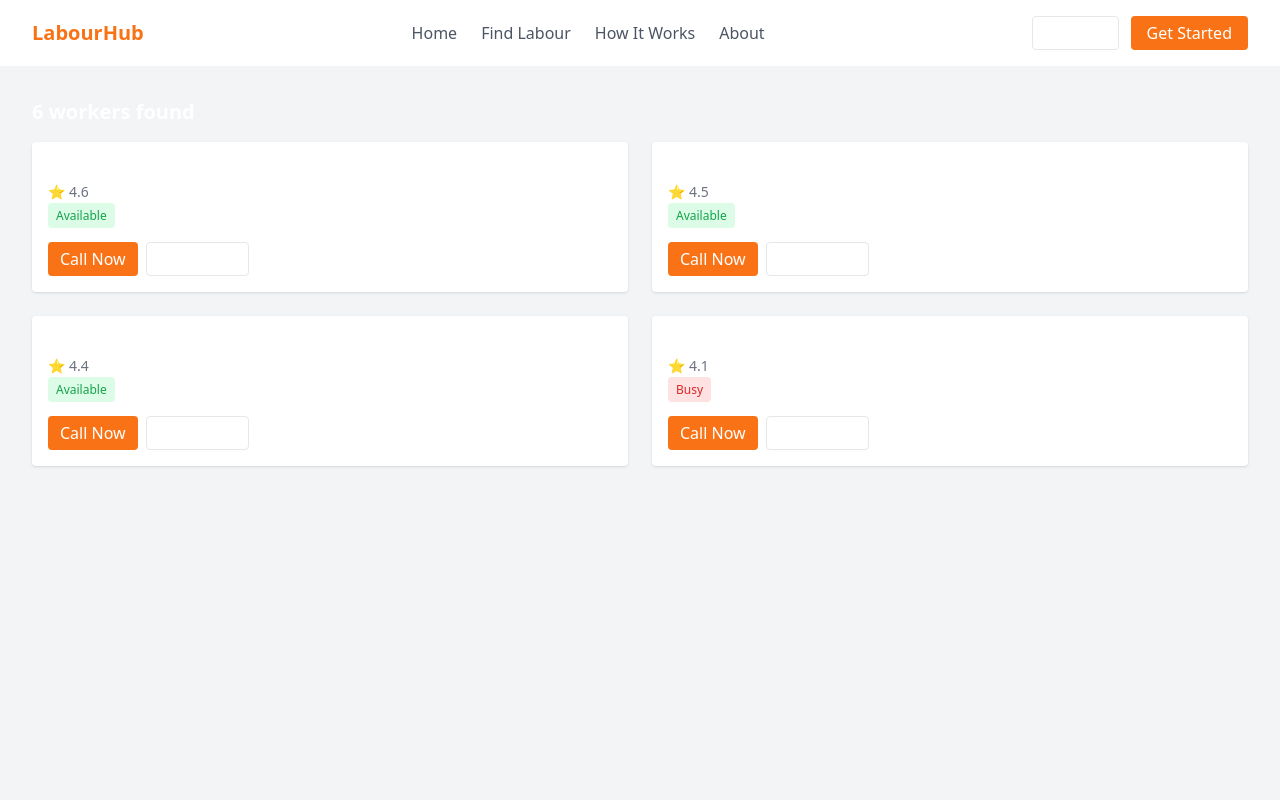
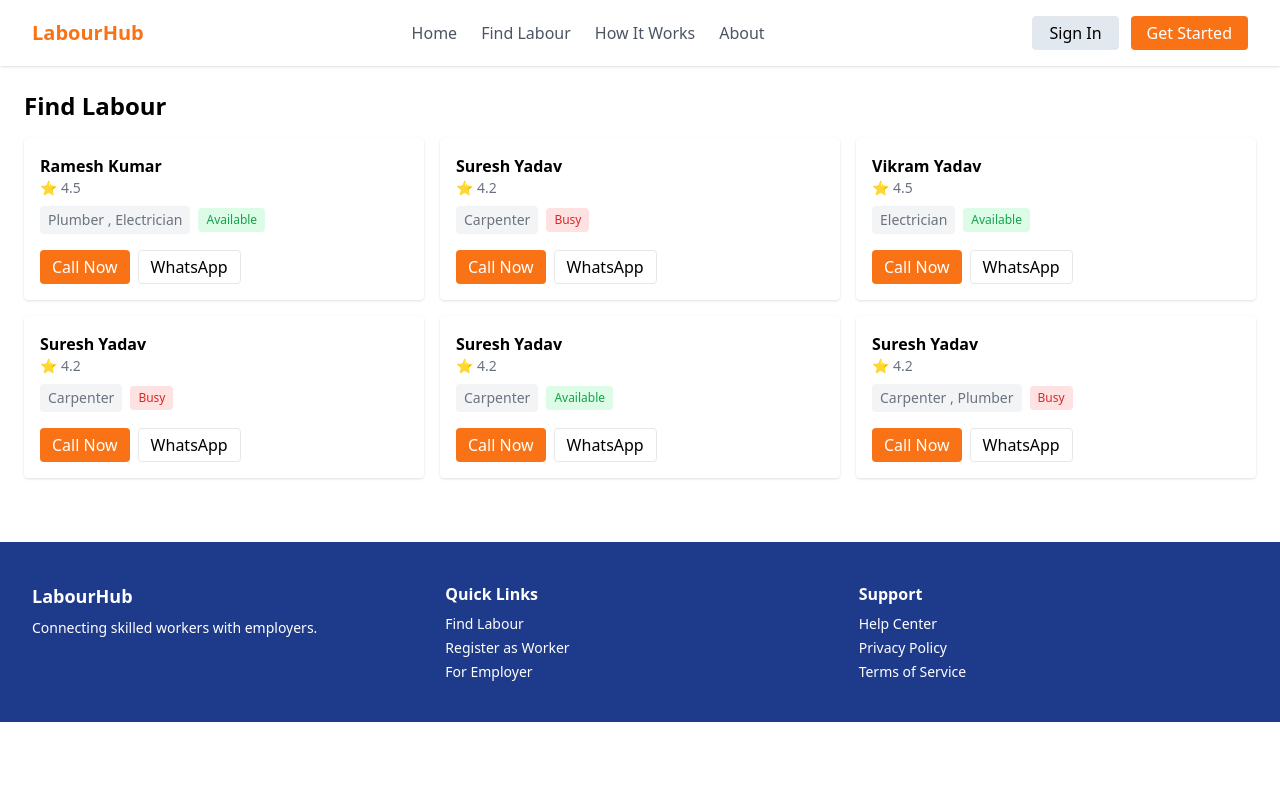
Before and after one commit to ravipchoudhary/labour_hub, a React (Vite) app in the folder labour_hub/: page /find-labour in a window 1280 px wide. Shown: the top 800 px of the page. Built offline with nearby package versions, Linux system fonts and the light colour scheme.

Commit message:
Nest changes

```diff
--- a/labour_hub/src/components/cards/WorkerCard.tsx
+++ b/labour_hub/src/components/cards/WorkerCard.tsx
@@ -1,14 +1,19 @@
+import { WorkerStatus } from "../../data/worker";
+
 type Props = {
     name: string;
     rating: number;
-    status: "Available" | "Busy";
+    status: WorkerStatus;
+    skills?: string[];
 };
 
-const WorkerCard = ({ name, rating, status }: Props) => {
+const WorkerCard = ({ name, rating, status, skills }: Props) => {
     return (
         <div className="bg-white p-4 rounded shadow">
             <h3 className="font-semibold">{name}</h3>
             <p className="text-sm text-gray-500">⭐ {rating}</p>
+            <div className="flex items-center gap-2 mt-2">
+                <span className="text-sm text-gray-500 bg-gray-100 px-2 py-1 rounded">{skills}</span>
 
                 <span
                     className={`text-xs px-2 py-1 rounded ${status === "Available"
@@ -18,12 +23,12 @@ const WorkerCard = ({ name, rating, status }: Props) => {
                 >
                     {status}
                 </span>
-
+            </div>
             <div className="flex gap-2 mt-4">
-                <button className="bg-orange-500 text-white px-3 py-1 rounded">
+                <button className="bg-orange-500 hover:bg-orange-600 text-white px-3 py-1 rounded">
                     Call Now
                 </button>
-                <button className="border px-3 py-1 rounded">WhatsApp</button>
+                <button className="border px-3 py-1 rounded hover:bg-orange-500 hover:text-white">WhatsApp</button>
             </div>
         </div>
     );
--- a/labour_hub/src/components/common/Header.tsx
+++ b/labour_hub/src/components/common/Header.tsx
@@ -13,8 +13,8 @@ const Header = () => {
             </nav>
 
             <div className="flex gap-3">
-                <button className="border px-4 py-1 rounded">Sign In</button>
-                <button className="bg-orange-500 text-white px-4 py-1 rounded">
+                <button className="border px-4 py-1 rounded bg-slate-200 hover:bg-orange-500 hover:text-white">Sign In</button>
+                <button className="bg-orange-500 hover:bg-orange-600 text-white px-4 py-1 rounded">
                     Get Started
                 </button>
             </div>
--- /dev/null
+++ b/labour_hub/src/data/worker.ts
@@ -0,0 +1,54 @@
+export type WorkerStatus = "Available" | "Busy";
+
+export interface Worker {
+    id: number;
+    name: string;
+    rating: number;
+    status: WorkerStatus;
+    skills: string[];
+}
+
+export const workers: Worker[] = [
+    {
+        id: 1,
+        name: "Ramesh Kumar",
+        rating: 4.5,
+        status: "Available",
+        skills: ["Plumber ," , " Electrician"],
+    },
+    {
+        id: 2,
+        name: "Suresh Yadav",
+        rating: 4.2,
+        status: "Busy",
+        skills: ["Carpenter"],
+    },
+    {
+        id: 3,
+        name: "Vikram Yadav",
+        rating: 4.5,
+        status: "Available",
+        skills: ["Electrician"],
+    },
+    {
+        id: 4,
+        name: "Suresh Yadav",
+        rating: 4.2,
+        status: "Busy",
+        skills: ["Carpenter"],
+    },
+    {
+        id: 5,
+        name: "Suresh Yadav",
+        rating: 4.2,
+        status: "Available",
+        skills: ["Carpenter"],
+    },
+    {
+        id: 6,
+        name: "Suresh Yadav",
+        rating: 4.2,
+        status: "Busy",
+        skills: ["Carpenter ,"," Plumber"],
+    },
+];
--- a/labour_hub/src/index.css
+++ b/labour_hub/src/index.css
@@ -4,8 +4,8 @@
 
 @layer base {
   body {
-    background-color: rgb(9, 75, 231);
-    color: rgb(255 255 255);
+    /* background-color: rgb(9, 75, 231);
+    color: rgb(255 255 255); */
     font-family: ui-sans-serif, system-ui, sans-serif;
   }
 }
--- a/labour_hub/src/pages/Dashboard.tsx
+++ b/labour_hub/src/pages/Dashboard.tsx
@@ -7,11 +7,45 @@ const Dashboard = () => {
                 Welcome back, Employer!
             </h2>
 
-            <div className="grid grid-cols-4 gap-4 mb-8">
+            <div className="mt-8 grid grid-cols-1 gap-6 sm:grid-cols-2 lg:grid-cols-4">
                 <StatCard title="Workers Contacted" value="24" />
                 <StatCard title="Active Searches" value="3" />
                 <StatCard title="Workers Hired" value="12" />
                 <StatCard title="Avg Response Time" value="2h" />
+            </div>
+            <div className="mt-10 rounded-xl border bg-white p-6">
+                <h2 className="text-lg font-semibold">Find Workers</h2>
+
+                <div className="mt-6 grid grid-cols-1 gap-4 lg:grid-cols-3">
+                    <select className="w-full rounded-lg border px-4 py-3 text-sm focus:outline-none">
+                        <option>All Skills</option>
+                        <option>Electrician</option>
+                        <option>Plumber</option>
+                        <option>Carpenter</option>
+                    </select>
+
+                    <input
+                        type="text"
+                        placeholder="Enter area or locality"
+                        className="w-full rounded-lg border px-4 py-3 text-sm focus:outline-none"
+                    />
+
+                    <div>
+                        <p className="mb-2 text-sm text-gray-500">Distance: 10 km</p>
+                        <input type="range" className="w-full" />
+                    </div>
+                </div>
+
+                <div className="mt-6 flex flex-col gap-4 sm:flex-row">
+                    <button className="flex-1 rounded-lg bg-orange-500 hover:bg-orange-600 transition py-3 text-sm font-medium text-white">
+                        Search Workers
+                    </button>
+
+                    <button className="rounded-lg border px-6 py-3 text-sm
+                    hover:bg-orange-500 bg-slate-200 hover:text-white">
+                        More Filters
+                    </button>
+                </div>
             </div>
         </div>
     );
--- a/labour_hub/src/pages/FindLabour.tsx
+++ b/labour_hub/src/pages/FindLabour.tsx
@@ -1,15 +1,21 @@
 import WorkerCard from "../components/cards/WorkerCard";
+import { workers } from "../data/worker";
 
 const FindLabour = () => {
     return (
-        <div className="bg-gray-100 p-8 min-h-screen">
-            <h2 className="text-xl font-semibold mb-4">6 workers found</h2>
+        <div className="p-6">
+            <h1 className="text-2xl font-semibold mb-4">Find Labour</h1>
 
-            <div className="grid grid-cols-2 gap-6">
-                <WorkerCard name="Rajesh Kumar" rating={4.6} status="Available" />
-                <WorkerCard name="Suresh Singh" rating={4.5} status="Available" />
-                <WorkerCard name="Amit Sharma" rating={4.4} status="Available" />
-                <WorkerCard name="Manoj Patel" rating={4.1} status="Busy" />
+            <div className="grid grid-cols-1 md:grid-cols-3 gap-4">
+                {workers.map(worker => (
+                    <WorkerCard
+                        key={worker.id}
+                        name={worker.name}
+                        rating={worker.rating}
+                        status={worker.status}
+                        skills={worker.skills}
+                    />
+                ))}
             </div>
         </div>
     );
```
Also changed, not shown: 1 other file (tests, documents, lock files or other folders). Lines whose indentation alone changed are shown as unchanged.
